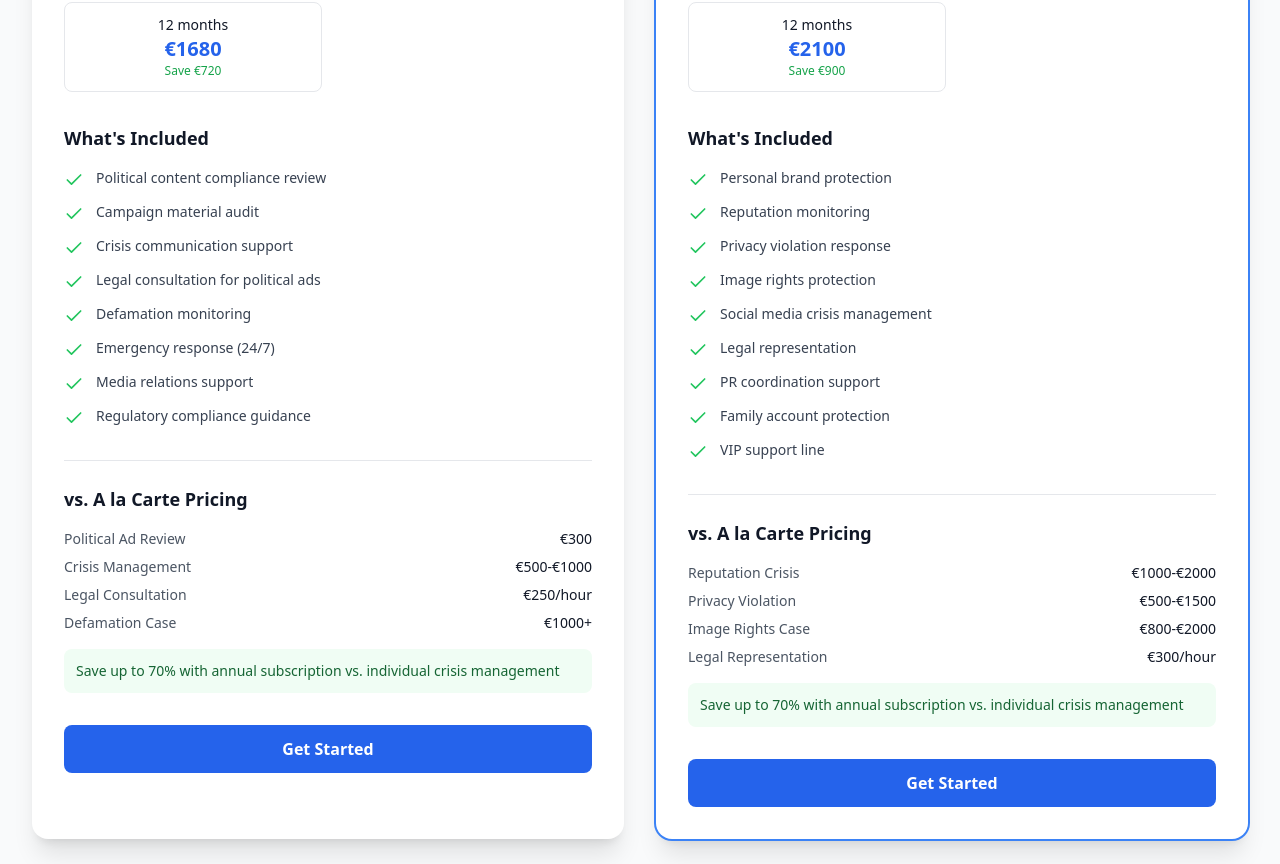
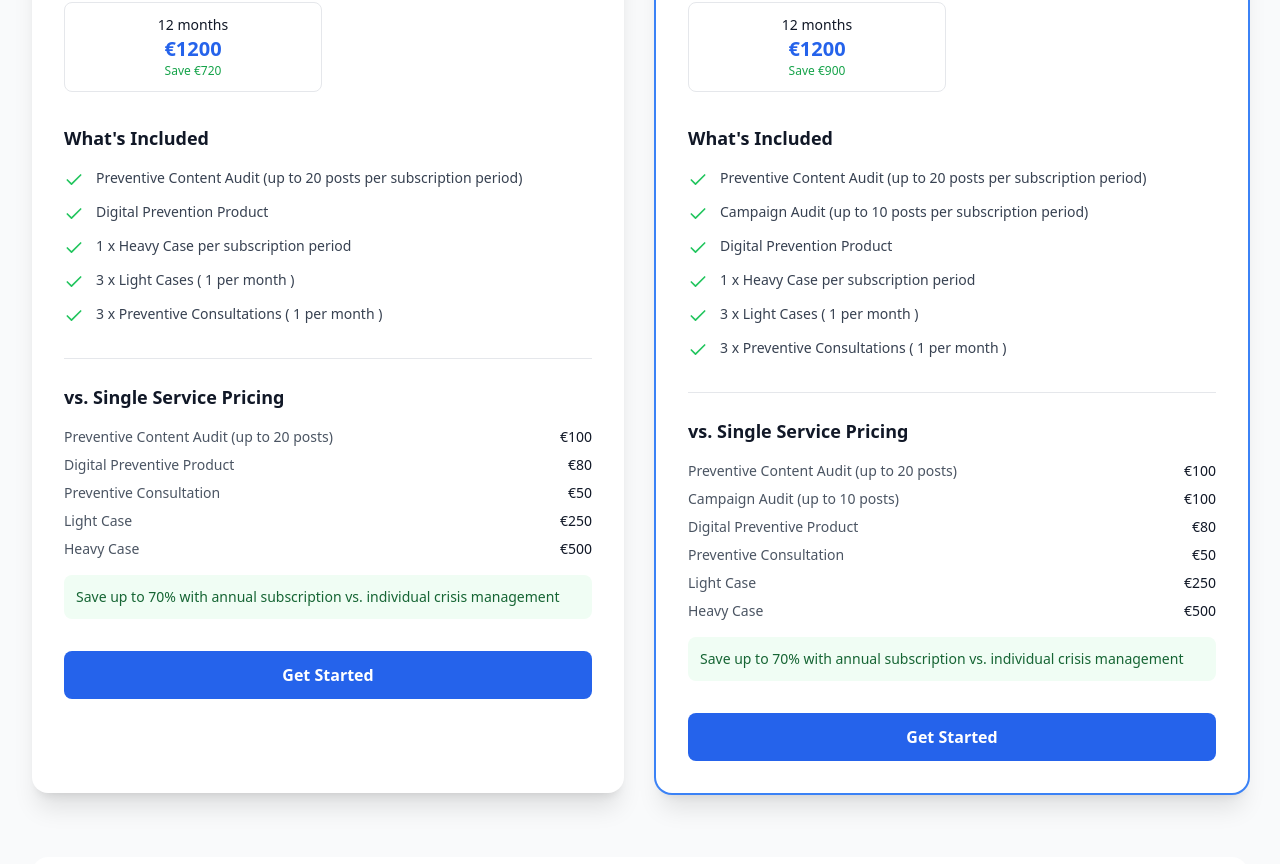
Before and after one commit to alexandarborisov/unban-solutions, a React (Vite) app: page /subscription/public-figures in a window 1280 px wide. Shown: the part 608-1472 px from the top of the page. Built offline with nearby package versions, Linux system fonts and the light colour scheme.

Commit message:
content update public figures

```diff
--- a/src/pages/SubscriptionPublicFigures.tsx
+++ b/src/pages/SubscriptionPublicFigures.tsx
@@ -10,25 +10,23 @@ export default function SubscriptionPublicFigures() {
       description: 'Specialized protection for political content',
       monthly: 200,
       plans: [
-        { duration: '3 months', price: 600, savings: 0 },
-        { duration: '6 months', price: 960, savings: 240 },
-        { duration: '12 months', price: 1680, savings: 720 }
+        { duration: '3 months', price: 450, savings: 0 },
+        { duration: '6 months', price: 720, savings: 240 },
+        { duration: '12 months', price: 1200, savings: 720 }
       ],
       features: [
-        'Political content compliance review',
-        'Campaign material audit',
-        'Crisis communication support',
-        'Legal consultation for political ads',
-        'Defamation monitoring',
-        'Emergency response (24/7)',
-        'Media relations support',
-        'Regulatory compliance guidance'
+        'Preventive Content Audit (up to 20 posts per subscription period)',
+        'Digital Prevention Product',
+        '1 x Heavy Case per subscription period',
+        '3 x Light Cases ( 1 per month )',
+        '3 x Preventive Consultations ( 1 per month )',
       ],
       alaCarte: [
-        { service: 'Political Ad Review', price: '€300' },
-        { service: 'Crisis Management', price: '€500-€1000' },
-        { service: 'Legal Consultation', price: '€250/hour' },
-        { service: 'Defamation Case', price: '€1000+' }
+        { service: 'Preventive Content Audit (up to 20 posts)', price: '€100' },
+        { service: 'Digital Preventive Product', price: '€80' },
+        { service: 'Preventive Consultation', price: '€50' },
+        { service: 'Light Case', price: '€250' },
+        { service: 'Heavy Case', price: '€500' },
       ]
     },
     {
@@ -37,26 +35,25 @@ export default function SubscriptionPublicFigures() {
       description: 'Comprehensive protection for high-profile individuals',
       monthly: 250,
       plans: [
-        { duration: '3 months', price: 750, savings: 0 },
-        { duration: '6 months', price: 1200, savings: 300 },
-        { duration: '12 months', price: 2100, savings: 900 }
+        { duration: '3 months', price: 450, savings: 0 },
+        { duration: '6 months', price: 720, savings: 300 },
+        { duration: '12 months', price: 1200, savings: 900 }
       ],
       features: [
-        'Personal brand protection',
-        'Reputation monitoring',
-        'Privacy violation response',
-        'Image rights protection',
-        'Social media crisis management',
-        'Legal representation',
-        'PR coordination support',
-        'Family account protection',
-        'VIP support line'
+        'Preventive Content Audit (up to 20 posts per subscription period)',
+        'Campaign Audit (up to 10 posts per subscription period)',
+        'Digital Prevention Product',
+        '1 x Heavy Case per subscription period',
+        '3 x Light Cases ( 1 per month )',
+        '3 x Preventive Consultations ( 1 per month )',
       ],
       alaCarte: [
-        { service: 'Reputation Crisis', price: '€1000-€2000' },
-        { service: 'Privacy Violation', price: '€500-€1500' },
-        { service: 'Image Rights Case', price: '€800-€2000' },
-        { service: 'Legal Representation', price: '€300/hour' }
+        { service: 'Preventive Content Audit (up to 20 posts)', price: '€100' },
+        { service: 'Campaign Audit (up to 10 posts)', price: '€100' },
+        { service: 'Digital Preventive Product', price: '€80' },
+        { service: 'Preventive Consultation', price: '€50' },
+        { service: 'Light Case', price: '€250' },
+        { service: 'Heavy Case', price: '€500' },
       ],
       popular: true
     }
@@ -138,7 +135,7 @@ export default function SubscriptionPublicFigures() {
 
                 {/* A la Carte Comparison */}
                 <div className="border-t pt-6">
-                  <h4 className="text-lg font-semibold text-gray-900 mb-4">vs. A la Carte Pricing</h4>
+                  <h4 className="text-lg font-semibold text-gray-900 mb-4">vs. Single Service Pricing</h4>
                   <div className="space-y-2">
                     {plan.alaCarte.map((service, serviceIndex) => (
                       <div key={serviceIndex} className="flex justify-between items-center text-sm">
```
